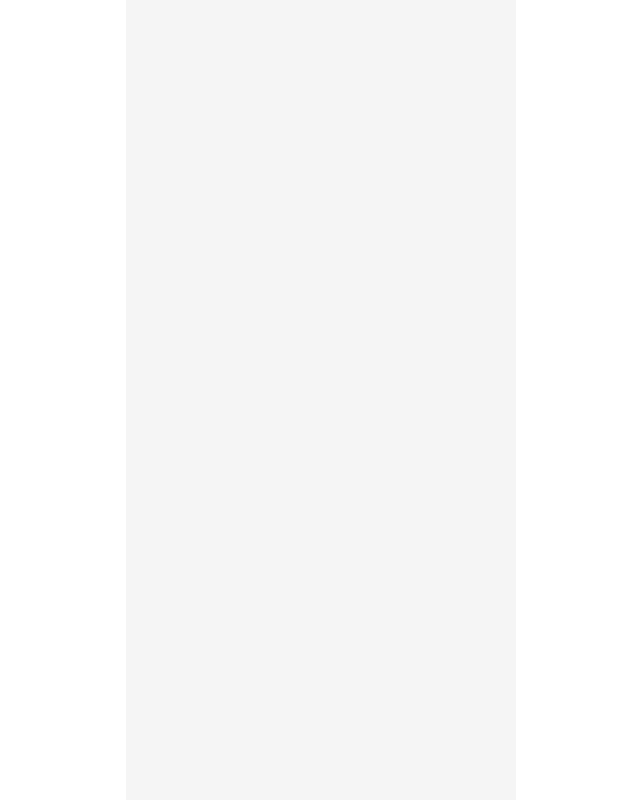
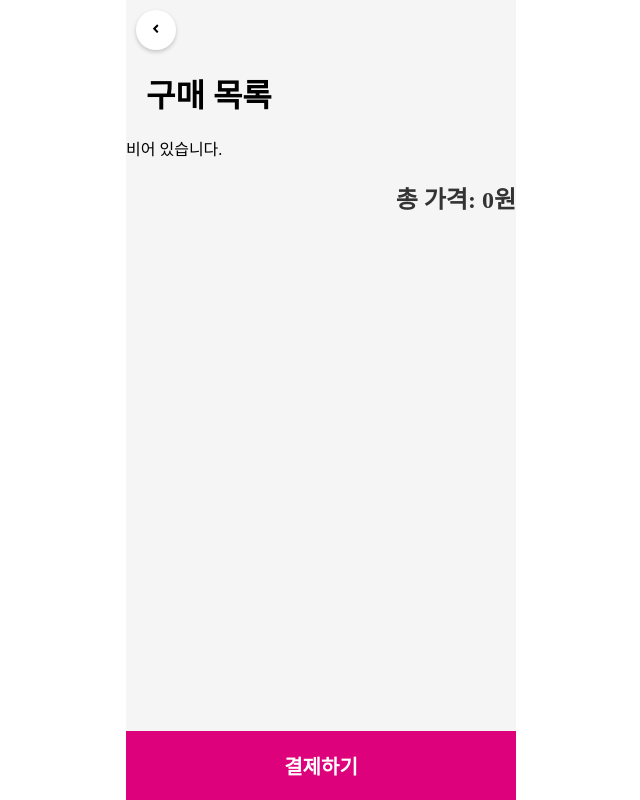
Before and after one commit to team-even/evenFront, a React (Create React App) app: page /detail/1/cart in a window 1280 px wide. Before the commit this address had no page. Shown: the whole page, without its empty margins (319-959 px from the left). Built offline with nearby package versions, Linux system fonts and the light colour scheme.

Commit message:
feat: 구매 페이지 임시 구현

```diff
--- a/src/Router.js
+++ b/src/Router.js
@@ -1,5 +1,4 @@
 import { Route, Routes } from "react-router-dom";
-import { Payment } from "./pages/Payment";
 import MyPage from "./pages/MyPage";
 import Badge from "./pages/Badge";
 import HomePage from "./pages/HomePage";
@@ -9,12 +8,14 @@ import Ranking from "./components/Ranking";
 import Login from "./pages/Login";
 import SignUp from "./pages/SignUp";
 import MarketList from "./pages/MarketList";
+import Cart from "./pages/Cart";
+import Payment from "./pages/Payment";
 export default function Router() {
   return (
     <Routes>
       <Route path="/" element={<HomePage />} />
       <Route path="/detail/:id" element={<Detail />} />
-      <Route path="/detail/:id/payment" element={<Payment />} />
+      <Route path="/detail/:id/cart" element={<Cart />} />
       <Route path="/mypage" element={<MyPage />} />
       <Route path="/badge" element={<Badge />} />
       <Route path="/purchaseStatus" element={<PurchaseHistory />} />
@@ -22,6 +23,7 @@ export default function Router() {
       <Route path="/login" element={<Login />} />
       <Route path="/signup" element={<SignUp />} />
       <Route path="/market-list" element={<MarketList />} />
+      <Route path="//detail/:id/payment" element={<Payment />} />
     </Routes>
   );
 }
--- a/src/components/BottomBtn.jsx
+++ b/src/components/BottomBtn.jsx
@@ -5,12 +5,16 @@ import styled from "styled-components";
 export const BottomBtn = ({ text, id, cartItemCount }) => {
   const navigate = useNavigate();
 
+  const handleClick = () => {
+    if (text === "결제하기") {
+      navigate(`/detail/${id}/payment`);
+    } else {
+      navigate(`/detail/${id}/cart`);
+    }
+  };
+
   return (
-    <ButtonContainer
-      onClick={() => {
-        navigate(`/detail/${id}/payment`);
-      }}
-    >
+    <ButtonContainer onClick={handleClick}>
       {cartItemCount > 0 ? `${cartItemCount}개 담음` : text}
     </ButtonContainer>
   );
--- a/src/components/MenuItem.jsx
+++ b/src/components/MenuItem.jsx
@@ -2,13 +2,23 @@ import React, { useState } from "react";
 import styled from "styled-components";
 import addCart from "../assets/add_cart.svg";
 import deleteCart from "../assets/delete_cart.svg";
+import useCartStore from "../stores/cartStore"; // 스토어를 가져옵니다.
 
 export const MenuItem = ({ id, name, price, image }) => {
   const [isInCart, setIsInCart] = useState(false);
   const discountPrice = price * 0.9;
+  const addToCart = useCartStore((state) => state.addToCart); // 스토어에서 addToCart 함수를 가져옵니다.
+  const clearCart = useCartStore((state) => state.clearCart); // 스토어에서 clearCart 함수를 가져옵니다.
 
   const handleToggleCart = () => {
-    setIsInCart((prev) => !prev);
+    setIsInCart((prev) => {
+      if (!prev) {
+        addToCart({ id, name, price, image }); // 아이템 추가
+      } else {
+        clearCart(); // 아이템 제거 (여기서는 전체 장바구니 비우기)
+      }
+      return !prev; // 상태 토글
+    });
   };
 
   return (
--- /dev/null
+++ b/src/pages/Cart.jsx
@@ -0,0 +1,133 @@
+import React from "react";
+import { useNavigate } from "react-router-dom";
+import useCartStore from "../stores/cartStore";
+import styled from "styled-components";
+import BackBtn from "../components/BackBtn";
+import {BottomBtn} from "../components/BottomBtn";
+
+const Cart = () => {
+  const { cartItems, increaseQuantity, decreaseQuantity, clearCart } =
+    useCartStore();
+  const navigate = useNavigate();
+
+  const totalPrice = cartItems.reduce(
+    (total, item) =>
+      total + (item.discountedPrice || item.price * 0.9) * (item.quantity || 1),
+    0
+  );
+
+  const handleBack = () => {
+    clearCart();
+    navigate(-1);
+  };
+
+  return (
+    <div style={{ margin: "70px 0" }}>
+      <BackBtn onClick={handleBack} />
+      <h1 style={{marginLeft:'20px', marginBottom:'20px'}}>구매 목록</h1>
+      {cartItems.length === 0 ? (
+        <p>비어 있습니다.</p>
+      ) : (
+        <ItemList>
+          {cartItems.map((item) => (
+            <CartItem key={item.id}>
+              <img src={item.image} alt={item.name} />
+              <ItemInfo>
+                <h3>{item.name}</h3>
+                <Price>
+                  {item.discountedPrice
+                    ? `${item.discountedPrice.toLocaleString()}원 (할인)`
+                    : `${(item.price * 0.9).toLocaleString()}원 (10% 할인)`}
+                </Price>
+              </ItemInfo>
+              <QuantityControls>
+                <button onClick={() => decreaseQuantity(item.id)}>-</button>
+                <span>{item.quantity || 1}</span>
+                <button onClick={() => increaseQuantity(item.id)}>+</button>
+              </QuantityControls>
+            </CartItem>
+          ))}
+        </ItemList>
+      )}
+      <TotalPrice>총 가격: {totalPrice.toLocaleString()}원</TotalPrice>
+      <BottomBtn text="결제하기" cartItemCount={cartItems.length} />
+    </div>
+  );
+};
+
+const ItemList = styled.div`
+  display: flex;
+  flex-direction: column;
+  gap: 15px;
+  margin: 0 20px;
+`;
+
+const CartItem = styled.div`
+  display: flex;
+  align-items: center;
+  background-color: white;
+  border-radius: 10px;
+  padding: 10px;
+  gap: 10px;
+
+  img {
+    width: 70px;
+    height: 70px;
+    border-radius: 10px;
+    object-fit: cover;
+  }
+`;
+
+const ItemInfo = styled.div`
+  flex: 1;
+  display: flex;
+  flex-direction: column;
+  gap: 5px;
+
+  h3 {
+    font-size: 18px;
+    font-weight: 500;
+    margin: 0;
+  }
+`;
+
+const Price = styled.span`
+  font-size: 16px;
+  font-weight: 700;
+  color: #828282;
+`;
+
+const QuantityControls = styled.div`
+  display: flex;
+  align-items: center;
+  gap: 10px;
+
+  button {
+    background-color: #ddd;
+    border: none;
+    border-radius: 5px;
+    width: 30px;
+    height: 30px;
+    font-size: 16px;
+    font-weight: 700;
+    color: #333;
+    cursor: pointer;
+
+    &:hover {
+      background-color: #ccc;
+    }
+  }
+
+  span {
+    font-size: 16px;
+    font-weight: 700;
+  }
+`;
+
+const TotalPrice = styled.h2`
+  margin-top: 20px;
+  text-align: right;
+  color: #333;
+`;
+
+export default Cart;
--- a/src/pages/Detail.jsx
+++ b/src/pages/Detail.jsx
@@ -6,6 +6,7 @@ import { MenuItem } from "../components/MenuItem";
 import { BottomBtn } from "../components/BottomBtn";
 import { BackBtn } from "../components/BackBtn";
 import { useParams } from "react-router-dom";
+import useCartStore from "../stores/cartStore";
 
 const dummy = {
   img: "https://search.pstatic.net/common/?src=https%3A%2F%2Fldb-phinf.pstatic.net%2F20231102_102%2F1698913021884pJUJO_JPEG%2F20230815_232836.jpg",
@@ -57,24 +58,11 @@ const menuItems = [
 const Detail = () => {
   const { id } = useParams();
   const [activeTab, setActiveTab] = useState("menu");
-  const [cartItems, setCartItems] = useState([]);
+  const { addToCart } = useCartStore();
 
   const handleTabClick = (tab) => {
     setActiveTab(tab);
   };
-
-  const addToCart = (item) => {
-    setCartItems((prevItems) => {
-      if (prevItems.find((cartItem) => cartItem.id === item.id)) {
-        // 이미 장바구니에 있는 경우 제거
-        return prevItems.filter((cartItem) => cartItem.id !== item.id);
-      } else {
-        // 장바구니에 없는 경우 추가
-        return [...prevItems, item];
-      }
-    });
-  };
-
   return (
     <div>
       <BackBtn />
@@ -143,14 +131,13 @@ const MenuComponent = ({ addToCart }) => {
           name={item.name}
           price={item.price}
           image={item.image}
-          addToCart={() => addToCart(item)} // addToCart 함수 호출
+          addToCart={() => addToCart(item)}
         />
       ))}
     </MenuContainer>
   );
 };
 
-// 스타일 컴포넌트들
 const TopImg = styled.div`
   width: 100%;
   height: 230px;
--- a/src/pages/Payment.jsx
+++ b/src/pages/Payment.jsx
@@ -1,7 +1,174 @@
-import React from 'react'
+import React, { useState } from "react";
+import styled from "styled-components";
 
-export const Payment = () => {
+const Payment = () => {
+  const [useAmount, setUseAmount] = useState(3100);
+
+  const totalPayment = 31000;
+  const availableMoney = 5055;
+  const discount = 500;
+  const pointsEarned = 30;
+
   return (
-    <div>Payment</div>
-  )
-}
+    <Container>
+      <Title>결제하기</Title>
+
+      <Section>
+        <Subtitle>결제 상세</Subtitle>
+        <DetailRow>
+          <span>총 결제 금액</span>
+          <span>{totalPayment.toLocaleString()}원</span>
+        </DetailRow>
+      </Section>
+
+      <Section>
+        <Subtitle>보유</Subtitle>
+        <MoneyContainer>
+          <MoneyRow>
+            <span>포인트</span>
+            <span>0원</span>
+          </MoneyRow>
+          <MoneyRow>
+            <span>머니</span>
+            <span>{availableMoney.toLocaleString()}원</span>
+          </MoneyRow>
+          <UseAmountContainer>
+            <Input
+              type="text"
+              value={`${useAmount.toLocaleString()}원`}
+              readOnly
+            />
+            <ButtonsContainer>
+              <Button>전액사용</Button>
+              <ClearButton onClick={() => setUseAmount(0)}>X</ClearButton>
+            </ButtonsContainer>
+          </UseAmountContainer>
+        </MoneyContainer>
+        <AlwaysUseContainer>
+          <input type="checkbox" id="alwaysUse" />
+          <label htmlFor="alwaysUse">항상 전액사용</label>
+        </AlwaysUseContainer>
+      </Section>
+
+      <Section>
+        <Subtitle>포인트 혜택</Subtitle>
+        <DetailRow>
+          <span>다회용기 할인</span>
+          <span>{discount.toLocaleString()}원</span>
+        </DetailRow>
+        <DetailRow>
+          <span>부산 로컬 음식 포인트 적립</span>
+          <span>{pointsEarned.toLocaleString()}원</span>
+        </DetailRow>
+      </Section>
+
+      <PaymentButton>결제하기</PaymentButton>
+    </Container>
+  );
+};
+
+const Container = styled.div`
+  padding: 20px;
+  max-width: 500px;
+  margin: 0 auto;
+  background-color: #fff;
+`;
+
+const Title = styled.h1`
+  font-size: 24px;
+  text-align: center;
+  margin-bottom: 20px;
+`;
+
+const Section = styled.div`
+  margin-bottom: 20px;
+`;
+
+const Subtitle = styled.h2`
+  font-size: 18px;
+  font-weight: bold;
+  margin-bottom: 10px;
+`;
+
+const DetailRow = styled.div`
+  display: flex;
+  justify-content: space-between;
+  margin-bottom: 5px;
+  font-size: 16px;
+`;
+
+const MoneyContainer = styled.div`
+  border: 1px solid #ddd;
+  padding: 15px;
+  border-radius: 10px;
+  background-color: #f9f9f9;
+`;
+
+const MoneyRow = styled.div`
+  display: flex;
+  justify-content: space-between;
+  margin-bottom: 10px;
+`;
+
+const UseAmountContainer = styled.div`
+  display: flex;
+  align-items: center;
+  margin-top: 10px;
+`;
+
+const Input = styled.input`
+  width: 100px;
+  font-size: 16px;
+  text-align: center;
+  margin-right: 10px;
+  padding: 5px;
+  border: 1px solid #ddd;
+  border-radius: 5px;
+`;
+
+const ButtonsContainer = styled.div`
+  display: flex;
+  gap: 5px;
+`;
+
+const Button = styled.button`
+  background-color: #ddd;
+  border: none;
+  padding: 5px 10px;
+  font-size: 14px;
+  cursor: pointer;
+  border-radius: 5px;
+`;
+
+const ClearButton = styled(Button)`
+  color: red;
+`;
+
+const AlwaysUseContainer = styled.div`
+  display: flex;
+  align-items: center;
+  margin-top: 10px;
+
+  label {
+    font-size: 14px;
+    margin-left: 5px;
+  }
+`;
+
+const PaymentButton = styled.button`
+  width: 100%;
+  padding: 15px;
+  font-size: 18px;
+  background-color: #eee;
+  border: none;
+  cursor: pointer;
+  border-radius: 10px;
+  font-weight: bold;
+  color: #333;
+
+  &:hover {
+    background-color: #ddd;
+  }
+`;
+
+export default Payment;
--- /dev/null
+++ b/src/stores/cartStore.jsx
@@ -0,0 +1,41 @@
+import { create } from "zustand";
+
+const useCartStore = create((set) => ({
+  cartItems: [],
+  addToCart: (item) =>
+    set((state) => {
+      const existingItem = state.cartItems.find(
+        (cartItem) => cartItem.id === item.id
+      );
+      if (existingItem) {
+        return {
+          cartItems: state.cartItems.map((cartItem) =>
+            cartItem.id === item.id
+              ? { ...cartItem, quantity: cartItem.quantity + 1 }
+              : cartItem
+          ),
+        };
+      } else {
+        return { cartItems: [...state.cartItems, { ...item, quantity: 1 }] };
+      }
+    }),
+  increaseQuantity: (id) =>
+    set((state) => ({
+      cartItems: state.cartItems.map((item) =>
+        item.id === id ? { ...item, quantity: item.quantity + 1 } : item
+      ),
+    })),
+  decreaseQuantity: (id) =>
+    set((state) => ({
+      cartItems: state.cartItems
+        .map((item) =>
+          item.id === id && item.quantity > 1
+            ? { ...item, quantity: item.quantity - 1 }
+            : item
+        )
+        .filter((item) => item.quantity > 0),
+    })),
+  clearCart: () => set({ cartItems: [] }),
+}));
+
+export default useCartStore;
```
